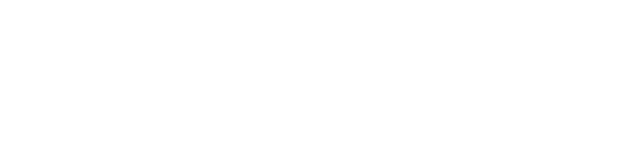
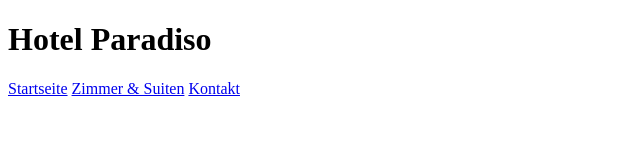
Before and after one commit to wusyn/boutique-hotel, a plain HTML site: page index.html in a window 1280 px wide. Shown: the whole page, without its empty margins (0-640 px from the left). Drawn offline with Linux system fonts and the light colour scheme.

Commit message:
Unterseiten und Navigation hinzugefügt

```diff
--- a/index.html
+++ b/index.html
@@ -1,11 +1,20 @@
 <!DOCTYPE html>
 <html lang="de">
 <head>
+
     <meta charset="UTF-8">
     <meta name="viewport" content="width=device-width, initial-scale=1.0">
     <title>Boutique Hotel Paradiso</title>
 </head>
 <body>
+    <header>
+    <h1>Hotel Paradiso</h1>
+    <nav>
+        <a href="index.html">Startseite</a>
+        <a href="zimmer.html">Zimmer & Suiten</a>
+        <a href="kontakt.html">Kontakt</a>
+    </nav>
+</header>
 
 </body>
 </html>
```
Also changed, not shown: kontakt.html (added, +15 -0 lines), zimmer.html (added, +11 -0 lines).
